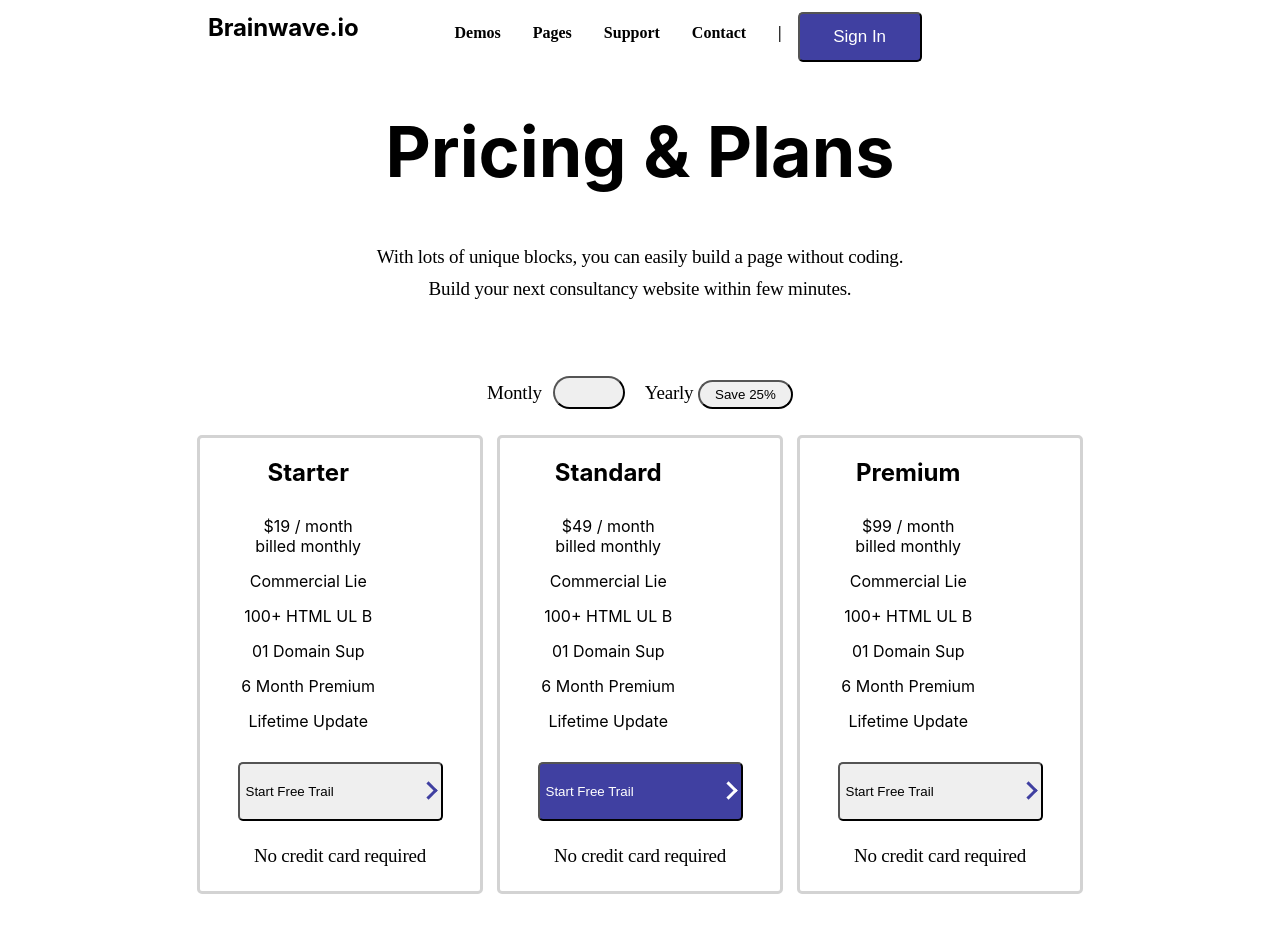
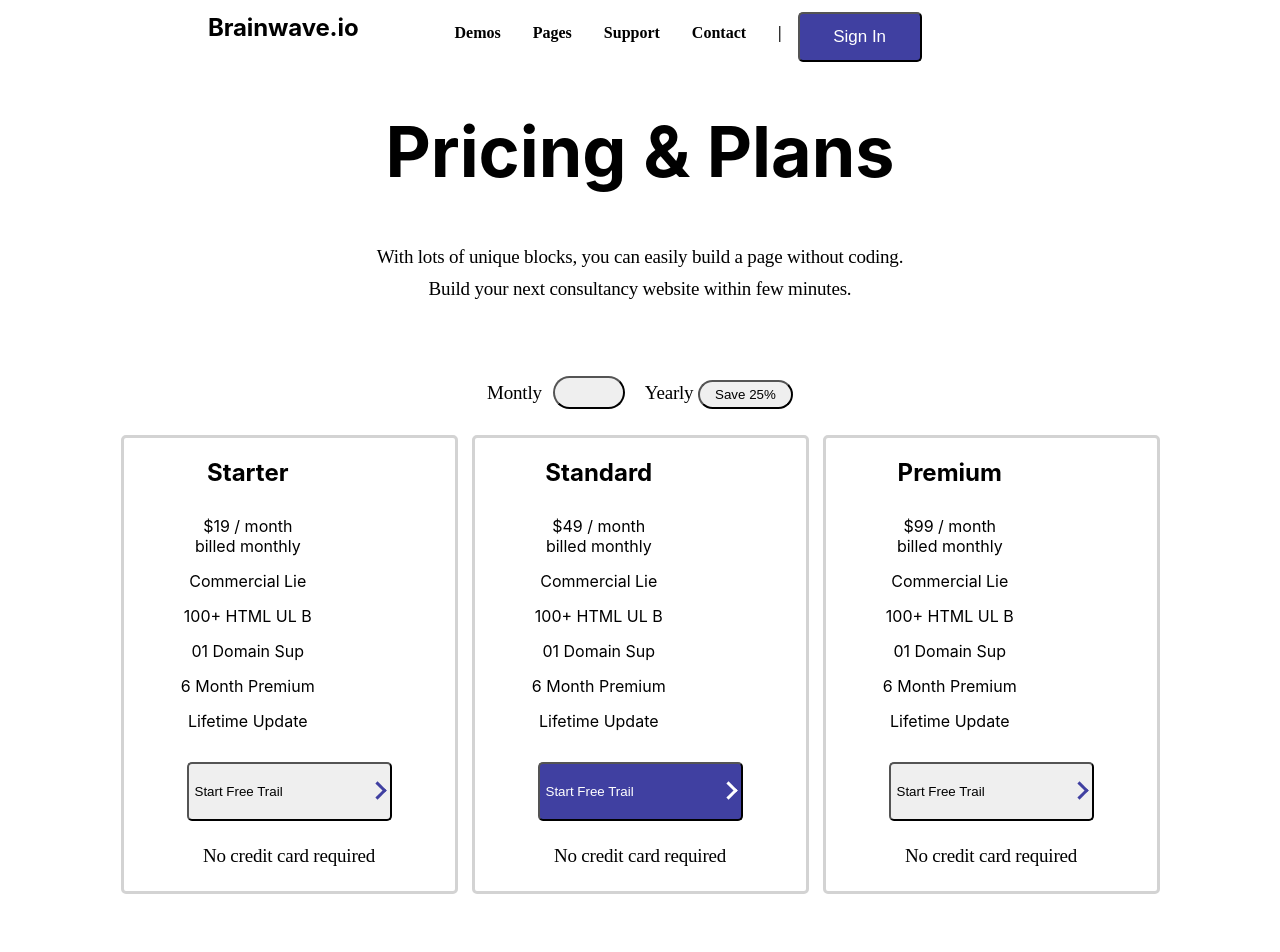
Before and after one commit to KHO11/brainwave, a React (Create React App) app: page / in a window 1280 px wide. Shown: the top 952 px of the page. Built offline with nearby package versions, Linux system fonts and the light colour scheme.

Commit message:
another commit

```diff
--- a/src/App.css
+++ b/src/App.css
@@ -99,7 +99,7 @@ ul li {
 
 .costBoxes {
   margin: 7px;
-  min-width: 280px;
+  min-width: 331px;
   vertical-align: top;/*Fix for different     height elements*/
   margin-bottom: 10px;
   display: inline-block;
```
